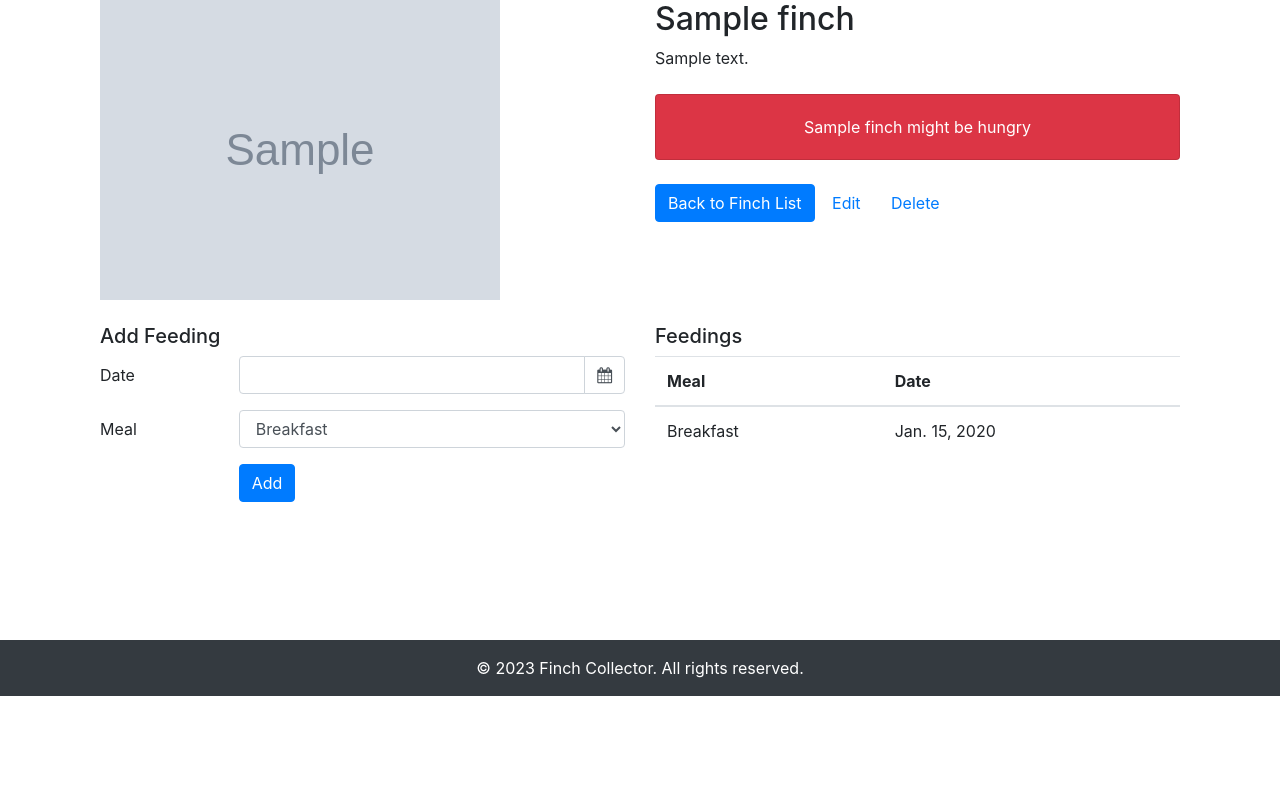
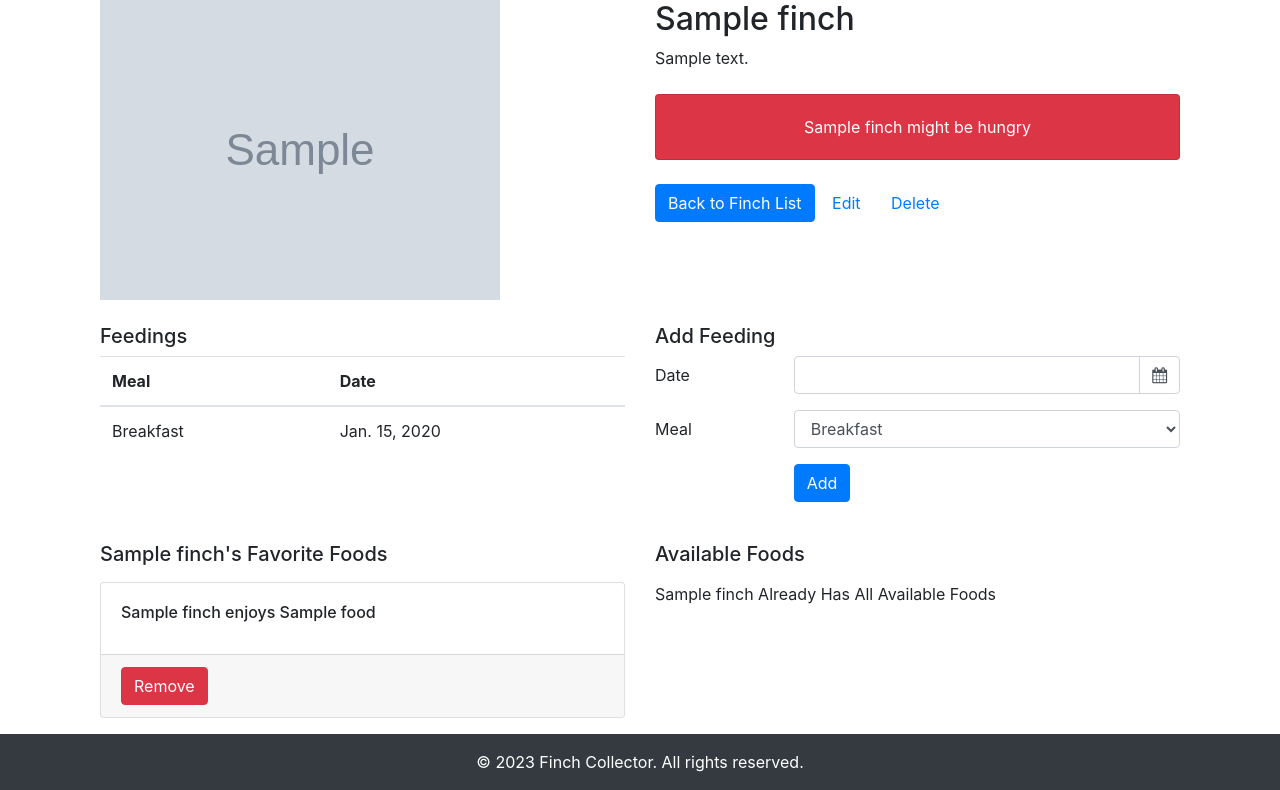
Before and after one commit to whuang214/finch-collector, a Django app: page /finches/1/ in a window 1280 px wide. Shown: the part 104-894 px from the top of the page. Before the commit the page ends 800 px from the top, so only its background shows below. Run offline with Django 3.2, Linux system fonts and the light colour scheme; tables that the repository leaves empty hold one stand-in row (values such as "Sample post"); grey boxes marked "Sample" are stand-in pictures.

Commit message:
made migration of foods and edit detail page to include foods

```diff
--- a/main_app/models.py
+++ b/main_app/models.py
@@ -23,6 +23,7 @@ class Finch(models.Model):
     name = models.CharField(max_length=100)
     description = models.TextField()
     image_url = models.URLField()
+    favorite_foods = models.ManyToManyField(Food)
 
     # This is the string representation of the model
     # if someone did print(finch) it would return the name
--- a/main_app/templates/finches/detail.html
+++ b/main_app/templates/finches/detail.html
@@ -38,6 +38,29 @@
   </div>
   <div class="row mt-4">
     <div class="col-md-6">
+      <h5>Feedings</h5>
+      <table class="table">
+        <thead>
+          <tr>
+            <th scope="col">Meal</th>
+            <th scope="col">Date</th>
+          </tr>
+        </thead>
+        <tbody>
+          {% for feeding in finch.feeding_set.all %}
+          <tr>
+            <td>{{ feeding.get_meal_display }}</td>
+            <td>{{ feeding.date }}</td>
+          </tr>
+          {% empty %}
+          <tr>
+            <td colspan="2">No feedings yet</td>
+          </tr>
+          {% endfor %}
+        </tbody>
+      </table>
+    </div>
+    <div class="col-md-6">
       <h5>Add Feeding</h5>
       <form action="{% url 'add_feeding' finch.id %}" method="POST">
         {% csrf_token %}
@@ -75,32 +98,48 @@
         </div>
       </form>
     </div>
-
+  </div>
+  <div class="row mt-4">
     <div class="col-md-6">
-      <h5>Feedings</h5>
-      <table class="table">
-        <thead>
-          <tr>
-            <th scope="col">Meal</th>
-            <th scope="col">Date</th>
-          </tr>
-        </thead>
-        <tbody>
-          {% for feeding in finch.feeding_set.all %}
-          <tr>
-            <td>{{ feeding.get_meal_display }}</td>
-            <td>{{ feeding.date }}</td>
-          </tr>
-          {% empty %}
-          <tr>
-            <td colspan="2">No feedings yet</td>
-          </tr>
-          {% endfor %}
-        </tbody>
-      </table>
+      <h5 class="mb-3">{{ finch.name }}'s Favorite Foods</h5>
+      {% for food in finch.favorite_foods.all %}
+      <div class="card mb-3">
+        <div class="card-body">
+          <h6 class="card-title">{{ finch.name }} enjoys {{ food.name }}</h6>
+        </div>
+        <div class="card-footer">
+          <form
+            action="{% url 'unassoc_food' finch.id food.id %}"
+            method="POST"
+          >
+            {% csrf_token %}
+            <button type="submit" class="btn btn-danger">Remove</button>
+          </form>
+        </div>
+      </div>
+      {% empty %}
+      <p>No Favorite Foods</p>
+      {% endfor %}
+    </div>
+    <div class="col-md-6">
+      <h5 class="mb-3">Available Foods</h5>
+      {% for food in foods %}
+      <div class="card mb-3">
+        <div class="card-body">
+          <h6 class="card-title">{{ food.name }}</h6>
+        </div>
+        <div class="card-footer">
+          <form action="{% url 'assoc_food' finch.id food.id %}" method="POST">
+            {% csrf_token %}
+            <button type="submit" class="btn btn-success">Add</button>
+          </form>
+        </div>
+      </div>
+      {% empty %}
+      <p>{{ finch.name }} Already Has All Available Foods</p>
+      {% endfor %}
     </div>
   </div>
-  <div class="row mt-4"></div>
 </div>
 <script type="text/javascript">
   $(function () {
--- a/main_app/templates/foods/detail.html
+++ b/main_app/templates/foods/detail.html
@@ -3,7 +3,10 @@
 <div class="container mt-4">
   <div class="row">
     <div class="col-md-6">
-      <h2>{{ food.name }}</h2>
+      <img src="{{ food.image_url }}" alt="{{ food.name }}" class="img-fluid" />
+    </div>
+    <div class="col-md-6">
+      <h2 class="mb-4">{{ food.name }}</h2>
 
       <a href="{% url 'foods' %}" class="btn btn-primary">Back to Food List</a>
       <a href="{% url 'food_update' food.id %}" class="btn btn-link">Edit</a>
--- a/main_app/urls.py
+++ b/main_app/urls.py
@@ -43,12 +43,12 @@ urlpatterns = [
     ),
     # associate a favorite food with a finch (M:M)
     path(
-        "finches/<int:finch_id>/assoc_foods/<int:foods_id>/",
+        "finches/<int:finch_id>/assoc_foods/<int:food_id>/",
         views.assoc_food,
         name="assoc_food",
     ),
     path(
-        "finches/<int:finch_id>/unassoc_foods/<int:foods_id>/",
+        "finches/<int:finch_id>/unassoc_foods/<int:food_id>/",
         views.unassoc_food,
         name="unassoc_food",
     ),
--- a/main_app/views.py
+++ b/main_app/views.py
@@ -1,4 +1,5 @@
 from django.shortcuts import render, redirect
+from django.urls import reverse_lazy
 from django.views.generic.edit import (
     CreateView,
     UpdateView,
@@ -25,12 +26,24 @@ def finch_index(request):
 
 def finch_detail(request, finch_id):
     # get the data from the database
-    fitch = Finch.objects.get(id=finch_id)
+    finch = Finch.objects.get(id=finch_id)
     # make a feeding form
     feeding_form = FeedingForm()
 
+    # get all foods from the database that are not in the finch's favorite foods
+    # pass them in to the template
+    foods_finch_doesnt_have_in_favorites = Food.objects.exclude(
+        id__in=finch.favorite_foods.all().values_list("id")
+    )
+
     return render(
-        request, "finches/detail.html", {"finch": fitch, "feeding_form": feeding_form}
+        request,
+        "finches/detail.html",
+        {
+            "finch": finch,
+            "feeding_form": feeding_form,
+            "foods": foods_finch_doesnt_have_in_favorites,
+        },
     )
 
 
@@ -77,7 +90,7 @@ class FinchUpdate(UpdateView):
 # POST request to delete the finch
 class FinchDelete(DeleteView):  # inherits from DeleteView
     model = Finch
-    success_url = "/finches"
+    success_url = reverse_lazy("finches")
 
 
 # POST request to add a feeding to a finch
@@ -114,22 +127,36 @@ class FoodDetail(DetailView):
 class FoodCreate(CreateView):
     model = Food
     fields = "__all__"
-    success_url = "/foods"
+    success_url = reverse_lazy("foods")
+
+    def get_form(self, form_class=None):
+        form = super().get_form(form_class)
+        for field_name, field in form.fields.items():
+            field.widget.attrs["class"] = "form-control"
+        return form
 
 
 class FoodUpdate(UpdateView):
     model = Food
     fields = ["name"]
 
+    def get_form(self, form_class=None):
+        form = super().get_form(form_class)
+        for field_name, field in form.fields.items():
+            field.widget.attrs["class"] = "form-control"
+        return form
+
 
 class FoodDelete(DeleteView):
     model = Food
-    success_url = "/foods"
+    success_url = reverse_lazy("foods")
 
 
 def assoc_food(request, finch_id, food_id):
-    pass
+    Finch.objects.get(id=finch_id).favorite_foods.add(food_id)
+    return redirect("finch_detail", finch_id=finch_id)
 
 
 def unassoc_food(request, finch_id, food_id):
-    pass
+    Finch.objects.get(id=finch_id).favorite_foods.remove(food_id)
+    return redirect("finch_detail", finch_id=finch_id)
```
Also changed, not shown: main_app/migrations/0005_finch_favorite_foods.py (added).
